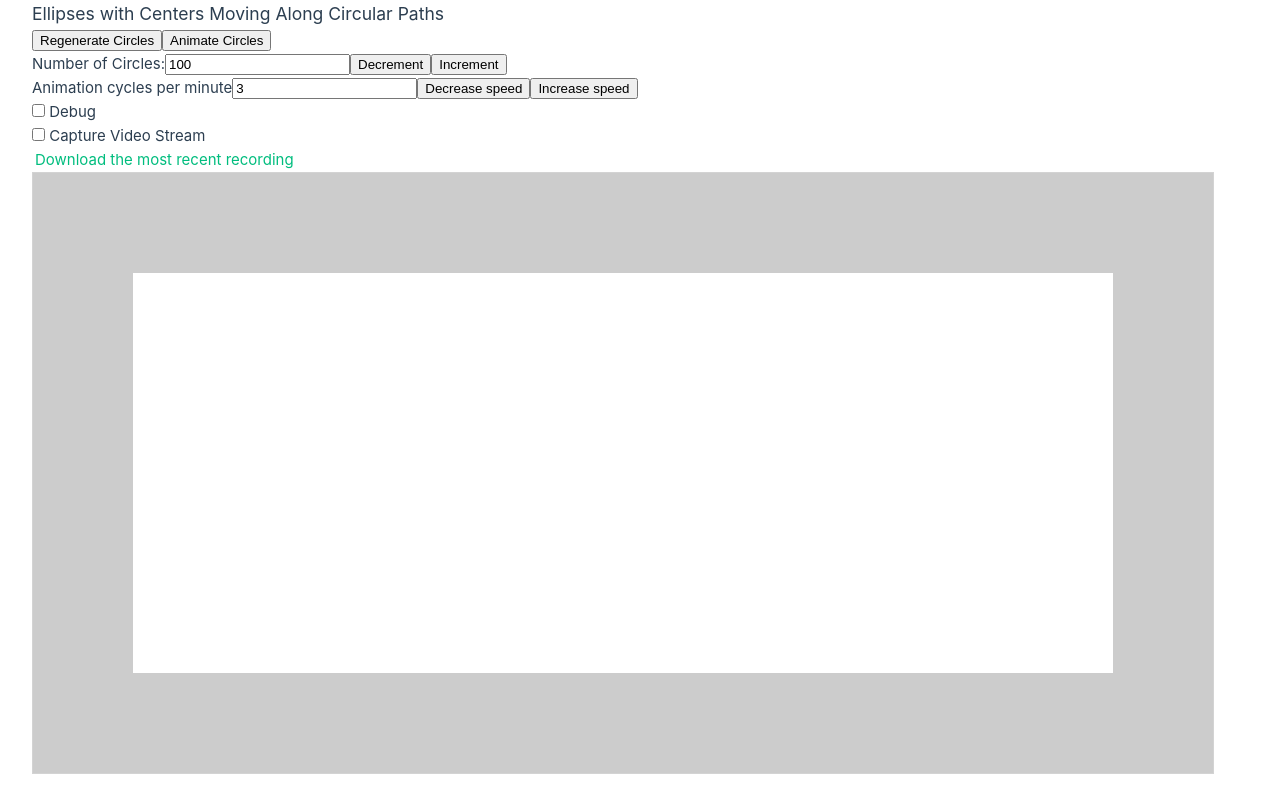
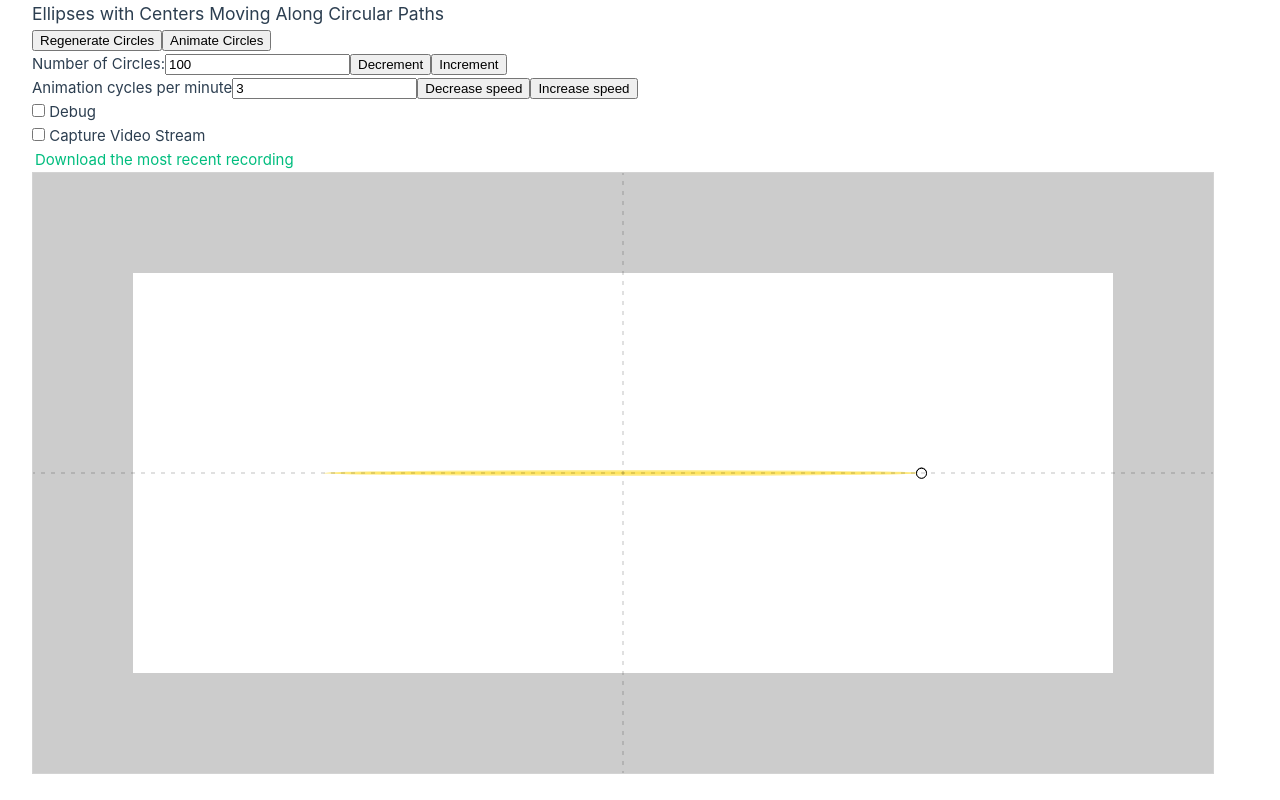
Before and after one commit to avengerofpi/animated-kissing-circles, a Vue app: page / in a window 1280 px wide. Built offline with nearby package versions, Linux system fonts and the light colour scheme.

Commit message:
switch to demo'ing nearest point data visually and in console

```diff
--- a/src/components/generators/centers-moving-along-circular-paths.ts
+++ b/src/components/generators/centers-moving-along-circular-paths.ts
@@ -5,6 +5,7 @@ import { Coor, dist, distSquared } from '@/models/coor'
 import { Circle } from '@/models/circle'
 import { Ellipse } from '@/models/ellipse'
 import { MovingCoorOnACircle } from '@/models/moving-coor-on-a-circle'
+import { renderShapeFrame } from '@/components/generators/generate-nearest-point-data'
 
 const title = "Ellipses with Centers Moving Along Circular Paths"
 
@@ -72,6 +73,37 @@ function initCanvas(ctx: CanvasRenderingContext2D, timestamp: number) {
   canvasCenter = new Coor(0, 0)
 
   resetCanvasWithNewCircles()
+
+  const el = new Ellipse(0, 0, 2, 1, 0)
+
+  console.log(el)
+  let d
+  d = Number(el.nearestPointToAnotherPointApproximatation(new Coor(3, 0))[1].toFixed(4));
+  console.log(`(3, 0): Python 1.0 | JavaScript: ${d} | Diff: ${(Math.abs(1.0 - d)).toFixed(4)}`)
+  d = Number(el.nearestPointToAnotherPointApproximatation(new Coor(0, 2))[1].toFixed(4));
+  console.log(`(0, 2): Python 1.0 | JavaScript: ${d} | Diff: ${(Math.abs(1.0 - d)).toFixed(4)}`)
+  d = Number(el.nearestPointToAnotherPointApproximatation(new Coor(2.0, 2))[1].toFixed(4));
+  console.log(`(2.0, 2): Python 2.014 | JavaScript: ${d} | Diff: ${(Math.abs(2.014 - d)).toFixed(4)}`)
+  d = Number(el.nearestPointToAnotherPointApproximatation(new Coor(1.8, 2))[1].toFixed(4));
+  console.log(`(1.8, 2): Python 1.788 | JavaScript: ${d} | Diff: ${(Math.abs(1.788 - d)).toFixed(4)}`)
+  d = Number(el.nearestPointToAnotherPointApproximatation(new Coor(1.6, 2))[1].toFixed(4));
+  console.log(`(1.6, 2): Python 1.599 | JavaScript: ${d} | Diff: ${(Math.abs(1.599 - d)).toFixed(4)}`)
+  d = Number(el.nearestPointToAnotherPointApproximatation(new Coor(1.4, 2))[1].toFixed(4));
+  console.log(`(1.4, 2): Python 1.443 | JavaScript: ${d} | Diff: ${(Math.abs(1.443 - d)).toFixed(4)}`)
+  d = Number(el.nearestPointToAnotherPointApproximatation(new Coor(1.2, 2))[1].toFixed(4));
+  console.log(`(1.2, 2): Python 1.315 | JavaScript: ${d} | Diff: ${(Math.abs(1.315 - d)).toFixed(4)}`)
+  d = Number(el.nearestPointToAnotherPointApproximatation(new Coor(1.0, 2))[1].toFixed(4));
+  console.log(`(1.0, 2): Python 1.213 | JavaScript: ${d} | Diff: ${(Math.abs(1.213 - d)).toFixed(4)}`)
+  d = Number(el.nearestPointToAnotherPointApproximatation(new Coor(0.8, 2))[1].toFixed(4));
+  console.log(`(0.8, 2): Python 1.133 | JavaScript: ${d} | Diff: ${(Math.abs(1.133 - d)).toFixed(4)}`)
+  d = Number(el.nearestPointToAnotherPointApproximatation(new Coor(0.6, 2))[1].toFixed(4));
+  console.log(`(0.6, 2): Python 1.074 | JavaScript: ${d} | Diff: ${(Math.abs(1.074 - d)).toFixed(4)}`)
+  d = Number(el.nearestPointToAnotherPointApproximatation(new Coor(0.4, 2))[1].toFixed(4));
+  console.log(`(0.4, 2): Python 1.032 | JavaScript: ${d} | Diff: ${(Math.abs(1.032 - d)).toFixed(4)}`)
+  d = Number(el.nearestPointToAnotherPointApproximatation(new Coor(0.2, 2))[1].toFixed(4));
+  console.log(`(0.2, 2): Python 1.008 | JavaScript: ${d} | Diff: ${(Math.abs(1.008 - d)).toFixed(4)}`)
+  d = Number(el.nearestPointToAnotherPointApproximatation(new Coor(0.0, 2))[1].toFixed(4));
+  console.log(`(0.0, 2): Python 1.0 | JavaScript: ${d} | Diff: ${(Math.abs(1.0 - d)).toFixed(4)}`)
 }
 
 function resetCanvasWithNewCircles() {
--- /dev/null
+++ b/src/components/generators/generate-nearest-point-data.ts
@@ -0,0 +1,65 @@
+import { ref, watch } from 'vue'
+import type { Ref } from 'vue'
+
+import { Coor, dist, distSquared } from '@/models/coor'
+import { Circle } from '@/models/circle'
+import { Ellipse } from '@/models/ellipse'
+import { MovingCoorOnACircle } from '@/models/moving-coor-on-a-circle'
+
+/**
+ * Generate ellipses of various ecentricies. For each, generate two circles,
+ * one entirely interior and the other entirely exterior. For each ellipse/
+ * circle pair, generate points around the circle, For each such point, find
+ * (approximate) the point on the ellipse nearest to the point on the circle.
+ * Report the data thus generated in a form that can then be used to see if
+ * we can find a good regression correlation.
+ */
+function generateNearestPointData(ctx: CanvasRenderingContext2D = null) {
+  const radiusX = 300
+  const numEllipes = 100
+  const numTestPoints = 1231
+
+  ctx && ctx.arc(0, 0, radiusX, 0, Math.PI*2)
+
+  const shapeFrames: Array<[Ellipse, Circle, Coor, Coor]> = []
+  for (let i=1; i<=numEllipes; i++) {
+    const radiusY = (i / numEllipes) * radiusX
+    const e = new Ellipse(0, 0, radiusX, radiusY, 0)
+    const interiorCircleRadius = radiusY / 2
+    const exteriorCircleRadius = radiusX * 2
+    // for (const r of [interiorCircleRadius, exteriorCircleRadius]) {
+    // for (const r of [exteriorCircleRadius]) {
+    for (const r of [interiorCircleRadius]) {
+      // const circle = new Circle(0, 0, r)
+      const innerRadiusY = interiorCircleRadius
+      const innerRadiusX = radiusX - (radiusY-innerRadiusY)
+      const circle = new Ellipse(0, 0, innerRadiusX, innerRadiusY, 0)
+      console.log(r)
+      for (let j=0; j<numTestPoints; j++) {
+        const theta = Math.PI * 2 * j / numTestPoints
+        const pointOnCircle = circle.getPointAtAngle(theta)
+        const pointOnEllipse = e.nearestPointToAnotherPointApproximatation(pointOnCircle)[0]
+
+        shapeFrames.push([e, circle, pointOnCircle, pointOnEllipse])
+      }
+    }
+  }
+
+  console.log(`shapeFrames: ${shapeFrames}`)
+  return shapeFrames
+}
+
+const shapeFrames = generateNearestPointData()
+
+function renderShapeFrame(i: number, ctx: CanvasRenderingContext2D) {
+  const n = shapeFrames.length
+  const [e, circle, pointOnCircle, pointOnEllipse] = shapeFrames[i % n]
+
+  e.draw(ctx)
+  circle.draw(ctx)
+  pointOnCircle.draw(ctx)
+  pointOnEllipse.draw(ctx)
+  // renderShapeFrame(i+1, ctx)
+}
+
+export { generateNearestPointData, renderShapeFrame }
```
